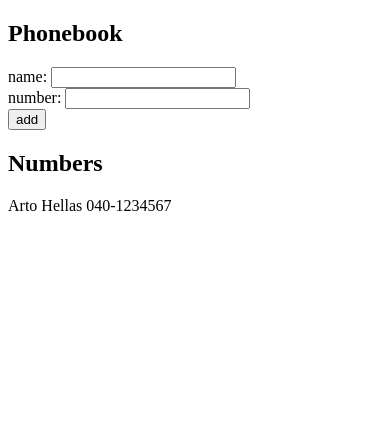
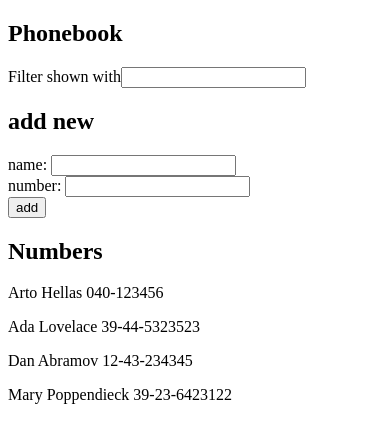
Before and after one commit to retronauta/fullStackOpen, a React (Create React App) app in the folder part2/phonebook/: page / in a window 390 px wide. Shown: the top 442 px of the page. Built offline with nearby package versions, Linux system fonts and the light colour scheme.

Commit message:
Done exercise 2.9 phonebook

```diff
--- a/part2/phonebook/src/App.js
+++ b/part2/phonebook/src/App.js
@@ -1,29 +1,17 @@
 import { useState } from "react";
-
-const DisplayNumbers = ({ persons }) => {
-  return (
-    <>
-      {persons.map(person => (
-        <Person name={person.name} number={person.number} key={person.name} />
-      ))}
-    </>
-  );
-};
-
-const Person = ({ name, number }) => {
-  return (
-    <p>
-      {name} {number}
-    </p>
-  );
-};
+import DisplayNumbers from "./Components/DisplayNumbers";
 
 function App() {
   const [persons, setPersons] = useState([
-    { name: "Arto Hellas", number: "040-1234567" },
+    { name: "Arto Hellas", number: "040-123456", id: 1 },
+    { name: "Ada Lovelace", number: "39-44-5323523", id: 2 },
+    { name: "Dan Abramov", number: "12-43-234345", id: 3 },
+    { name: "Mary Poppendieck", number: "39-23-6423122", id: 4 },
   ]);
+
   const [newName, setNewName] = useState("");
   const [newNumber, setNewNumber] = useState("");
+  const [searchQuery, setSearchQuery] = useState("");
 
   const handleName = event => {
     setNewName(event.target.value);
@@ -31,6 +19,10 @@ function App() {
 
   const handleNumber = event => {
     setNewNumber(event.target.value);
+  };
+
+  const handleQuery = event => {
+    setSearchQuery(event.target.value);
   };
 
   const addNewPerson = event => {
@@ -48,6 +40,11 @@ function App() {
   return (
     <div>
       <h2>Phonebook</h2>
+      <div>
+        Filter shown with
+        <input type="text" value={searchQuery} onChange={handleQuery} />
+      </div>
+      <h2>add new</h2>
       <form onSubmit={addNewPerson}>
         <div>
           name: <input value={newName} onChange={handleName} />
@@ -60,7 +57,7 @@ function App() {
         </div>
       </form>
       <h2>Numbers</h2>
-      <DisplayNumbers persons={persons} />
+      <DisplayNumbers persons={persons} searchQuery={searchQuery} />
     </div>
   );
 }
--- /dev/null
+++ b/part2/phonebook/src/Components/DisplayNumbers.jsx
@@ -0,0 +1,23 @@
+import React from "react";
+import Person from "./Person";
+
+const DisplayNumbers = ({ persons, searchQuery }) => {
+  const personsToShow =
+    searchQuery === ""
+      ? persons
+      : persons.filter(
+          person =>
+            person.name.toLowerCase().search(searchQuery) >= 0 ||
+            person.name.search(searchQuery) >= 0
+        );
+
+  return (
+    <>
+      {personsToShow.map(person => (
+        <Person name={person.name} number={person.number} key={person.name} />
+      ))}
+    </>
+  );
+};
+
+export default DisplayNumbers;
--- /dev/null
+++ b/part2/phonebook/src/Components/Person.jsx
@@ -0,0 +1,11 @@
+import React from "react";
+
+const Person = ({ name, number }) => {
+  return (
+    <p>
+      {name} {number}
+    </p>
+  );
+};
+
+export default Person;
```
